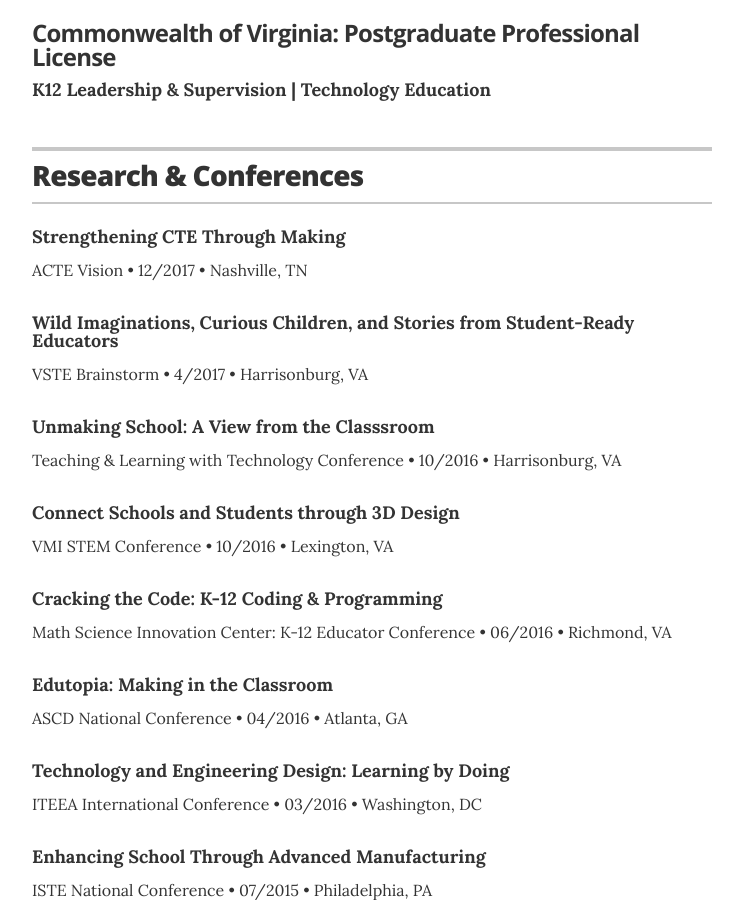
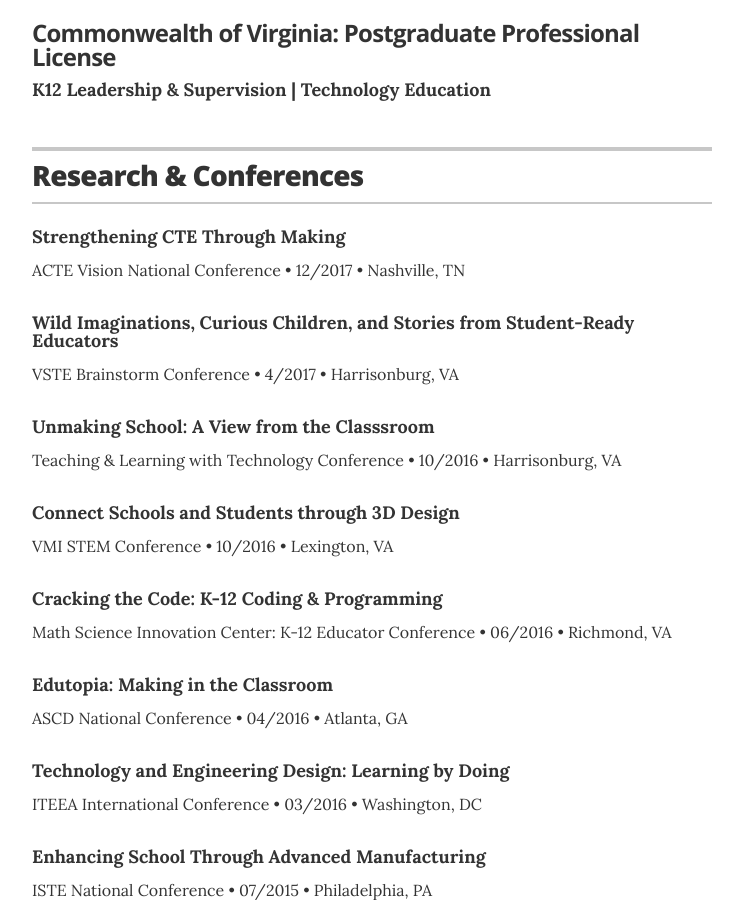
Before and after one commit to eabredder/eabredder.github.io, a Jekyll site: the page built from index.html, in a window 1280 px wide and 900 px high, scrolled down 3179 px. Shown: the whole window, without its empty margins (268-1011 px from the left). Built offline with Jekyll 4.4.1, drawn with Linux system fonts in a browser that asks for light colours.

Commit message:
Update resume.html

```diff
--- a/_layouts/resume.html
+++ b/_layouts/resume.html
@@ -230,12 +230,12 @@
 
         <div class="resume-item">
           <h4 class="resume-item-details" itemprop="award">Strengthening CTE Through Making</h4>
-          <p class="resume-item-copy">ACTE Vision &bull; 12/2017 &bull; Nashville, TN</p>
+          <p class="resume-item-copy">ACTE Vision National Conference &bull; 12/2017 &bull; Nashville, TN</p>
         </div>
 
         <div class="resume-item">
           <h4 class="resume-item-details" itemprop="award">Wild Imaginations, Curious Children, and Stories from Student-Ready Educators</h4>
-          <p class="resume-item-copy">VSTE Brainstorm &bull; 4/2017 &bull; Harrisonburg, VA</p>
+          <p class="resume-item-copy">VSTE Brainstorm Conference &bull; 4/2017 &bull; Harrisonburg, VA</p>
         </div>
 
         <div class="resume-item">
```
